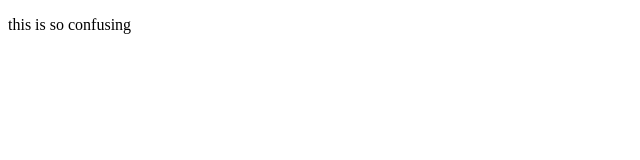
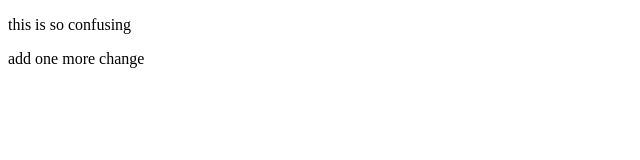
Before and after one commit to Gballreich/sunflower, a plain HTML site: page index.html in a window 1280 px wide. Shown: the whole page, without its empty margins (0-640 px from the left). Drawn offline with Linux system fonts and the light colour scheme.

Commit message:
added another paragraph

```diff
--- a/index.html
+++ b/index.html
@@ -9,5 +9,6 @@
 </head>
 <body>
 <p>this is so confusing</p>
+<p>add one more change</p>
 </body>
 </html>
```
